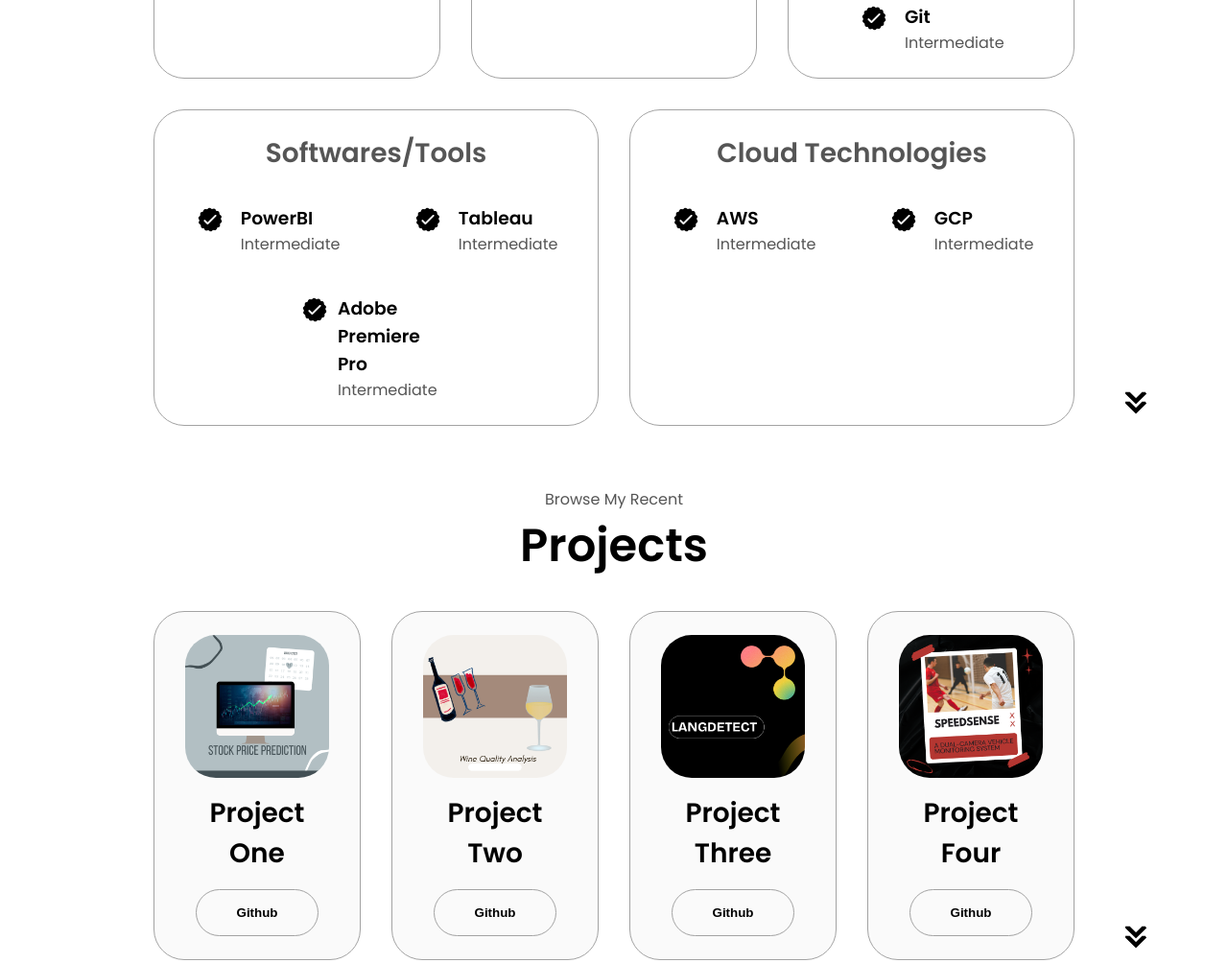
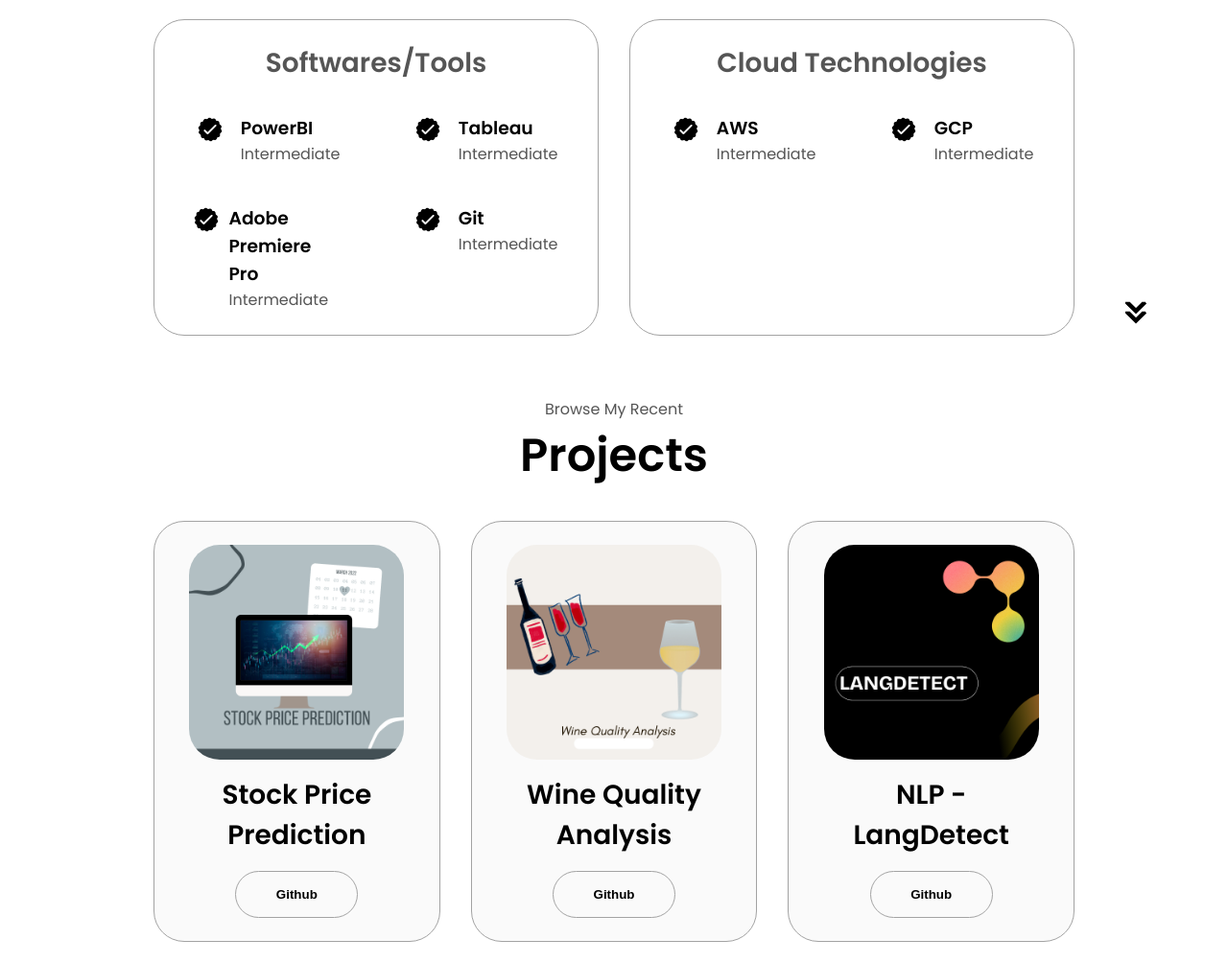
Before and after one commit to ddp0411/my_portfolio_website, a plain HTML site: page index.html in a window 1280 px wide. Shown: the part 2355-3359 px from the top of the page at 96% size. Drawn offline with Linux system fonts and the light colour scheme.

Commit message:
index.html
Experience Data Sorted more clearly and Project titles added to tiles

```diff
--- a/index.html
+++ b/index.html
@@ -250,17 +250,7 @@ Outside of academics, I enjoy working on collaborative projects and staying upda
                   <p>Intermediate</p>
                 </div>
               </article>
-              <article>
-                <img
-                  src="./assets/checkmark.png"
-                  alt="Experience icon"
-                  class="icon"
-                />
-                <div>
-                  <h3>Git</h3>
-                  <p>Intermediate</p>
-                </div>
-              </article>
+
             </div>
           </div>
           <div class="details-container">
@@ -296,6 +286,17 @@ Outside of academics, I enjoy working on collaborative projects and staying upda
                 />
                 <div>
                   <h3>Adobe Premiere Pro</h3>
+                  <p>Intermediate</p>
+                </div>
+              </article>
+              <article>
+                <img
+                  src="./assets/checkmark.png"
+                  alt="Experience icon"
+                  class="icon"
+                />
+                <div>
+                  <h3>Git</h3>
                   <p>Intermediate</p>
                 </div>
               </article>
@@ -351,7 +352,7 @@ Outside of academics, I enjoy working on collaborative projects and staying upda
                 class="project-img"
               />
             </div>
-            <h2 class="experience-sub-title project-title">Project One</h2>
+            <h2 class="experience-sub-title project-title">Stock Price Prediction</h2>
             <div class="btn-container">
               <button
                 class="btn btn-color-2 project-btn"
@@ -370,7 +371,7 @@ Outside of academics, I enjoy working on collaborative projects and staying upda
                 class="project-img"
               />
             </div>
-            <h2 class="experience-sub-title project-title">Project Two</h2>
+            <h2 class="experience-sub-title project-title">Wine Quality Analysis</h2>
             <div class="btn-container">
               <button
                 class="btn btn-color-2 project-btn"
@@ -389,7 +390,7 @@ Outside of academics, I enjoy working on collaborative projects and staying upda
                 class="project-img"
               />
             </div>
-            <h2 class="experience-sub-title project-title">Project Three</h2>
+            <h2 class="experience-sub-title project-title">NLP - LangDetect</h2>
             <div class="btn-container">
               <button
                 class="btn btn-color-2 project-btn"
@@ -408,7 +409,7 @@ Outside of academics, I enjoy working on collaborative projects and staying upda
                 class="project-img"
               />
             </div>
-            <h2 class="experience-sub-title project-title">Project Four</h2>
+            <h2 class="experience-sub-title project-title">Advanced Overspeed Detection System</h2>
             <div class="btn-container">
               <button
                 class="btn btn-color-2 project-btn"
```
